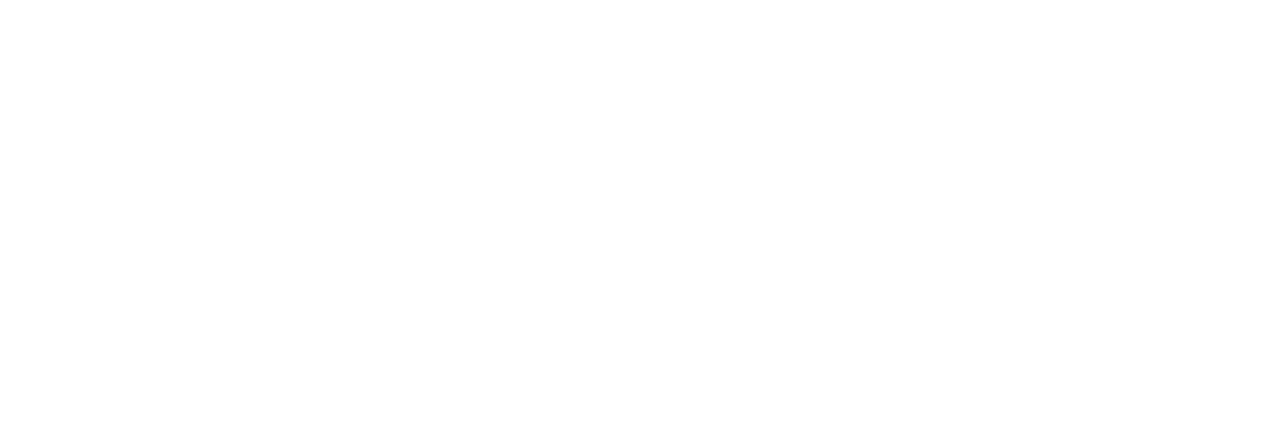
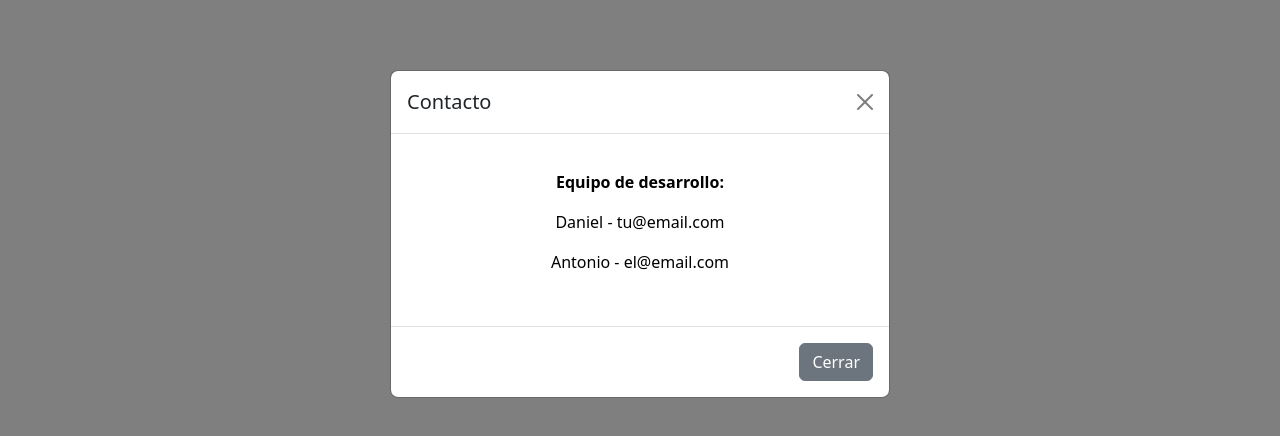
Before and after one commit to AntoSanz/DAM_B_Proyecto, a React (Vite) app in the folder frontend/: page / in a window 1280 px wide. Both pictures are taken after a click on the link "Contacto". Shown: the part 166-602 px from the top of the page. Built offline with nearby package versions, Linux system fonts and the light colour scheme; no server answers.

Commit message:
feat(*): button contact us

```diff
--- a/frontend/src/components/Contacto/Contacto.jsx
+++ b/frontend/src/components/Contacto/Contacto.jsx
@@ -1,12 +1,22 @@
 import React from 'react';
+import ComponenteModal from '../ComponenteModal/ComponenteModal'; // Asegúrate de que esta ruta sea correcta
+import { t } from '../../locales/i18n';
 
-function Contacto() {
+// 1. Ahora recibe isOpen y onClose (las props que enviamos desde Index/MainContent)
+function Contacto({ isOpen, onClose }) {
   return (
-    <div style={{ textAlign: 'center', color: 'black' }}>
-      <p><strong>Equipo de desarrollo:</strong></p>
-      <p>Daniel - tu@email.com</p>
-      <p>Antonio - el@email.com</p>
-    </div>
+    <ComponenteModal
+      isOpenExternal={isOpen}
+      onOpenChange={onClose}
+      title={t('nav.contact')}
+      showTrigger={false}
+    >
+      <div style={{ textAlign: 'center', color: 'black', padding: '20px' }}>
+        <p><strong>Equipo de desarrollo:</strong></p>
+        <p>Daniel - tu@email.com</p>
+        <p>Antonio - el@email.com</p>
+      </div>
+    </ComponenteModal>
   );
 }
 
--- a/frontend/src/components/NavBar/NavBar.jsx
+++ b/frontend/src/components/NavBar/NavBar.jsx
@@ -2,7 +2,7 @@
 import './NavBar.css'
 import { t } from '../../locales/i18n'
 
-function NavBar({ onHomeClick, onLoginClick, onLogoutClick, isLoggedIn = false, userName = '' }) {
+function NavBar({ onContactoClick, onHomeClick, onLoginClick, onLogoutClick, isLoggedIn = false, userName = '' }) {
   const handleHomeClick = (event) => {
     if (onHomeClick) {
       event.preventDefault()
@@ -42,7 +42,7 @@
               </a>
             </li>
             <li className="nav-item">
-              <a className="nav-link" href="#">
+              <a className="nav-link" href="#" onClick={(e) => { e.preventDefault(); onContactoClick(); }}>
                 <i className="bi bi-envelope-at-fill me-1"></i> {t('nav.contact')}
               </a>
             </li>
--- a/frontend/src/pages/Index.jsx
+++ b/frontend/src/pages/Index.jsx
@@ -7,6 +7,7 @@
 function Index() {
   const [isLoginModalOpen, setIsLoginModalOpen] = useState(false)
   const [isLogoutModalOpen, setIsLogoutModalOpen] = useState(false)
+  const [isContactoOpen, setIsContactoOpen] = useState(false)
   const [currentUser, setCurrentUser] = useState(null)
   const isLoggedIn = Boolean(currentUser)
   const userName = currentUser?.name || currentUser?.email || t('nav.welcomeFallback')
@@ -54,13 +55,15 @@
         userName={userName}
         onLoginClick={() => setIsLoginModalOpen(true)}
         onLogoutClick={() => setIsLogoutModalOpen(true)}
-
+        onContactoClick={() => setIsContactoOpen(true)}
 
       />
       <MainContent
         isLoginModalOpen={isLoginModalOpen}
         onLoginModalClose={() => setIsLoginModalOpen(false)}
         onLoginSuccess={handleLoginSuccess}
+        isContactoOpen={isContactoOpen}
+        onContactoClose={() => setIsContactoOpen(false)}
       />
       <LogoutConfirmModal
         isOpen={isLogoutModalOpen}
--- a/frontend/src/pages/MainContent.jsx
+++ b/frontend/src/pages/MainContent.jsx
@@ -3,6 +3,7 @@
 import LoginModal from '../components/LoginModal/LoginModal'
 import MainFlowContent from '../components/MainFlowContent/MainFlowContent'
 import { getCategories, getProductsByCategory } from '../mocks/api'
+import Contacto from '../components/Contacto/Contacto'
 
 /**
  * MainContent - Componente principal que gestiona toda la navegación y estado de la aplicación
@@ -13,7 +14,7 @@
  * - La renderización condicional de componentes según el contexto
  * - La comunicación entre componentes hermanos
  */
-function MainContent({ children, isLoginModalOpen = false, onLoginModalClose, onLoginSuccess }) {
+function MainContent({ children, isLoginModalOpen = false, onLoginModalClose, onLoginSuccess, isContactoOpen, onContactoClose }) {
   const [selectedProducts, setSelectedProducts] = useState([])
   const [selectedCategory, setSelectedCategory] = useState(null)
   const [selectedProductDetail, setSelectedProductDetail] = useState(null)
@@ -68,6 +69,7 @@
   return (
     <main className="main-content">
       <LoginModal isOpen={isLoginModalOpen} onClose={onLoginModalClose} onLoginSuccess={onLoginSuccess} />
+      <Contacto isOpen={isContactoOpen} onClose={onContactoClose} />
 
       {children || (
         <MainFlowContent
```
